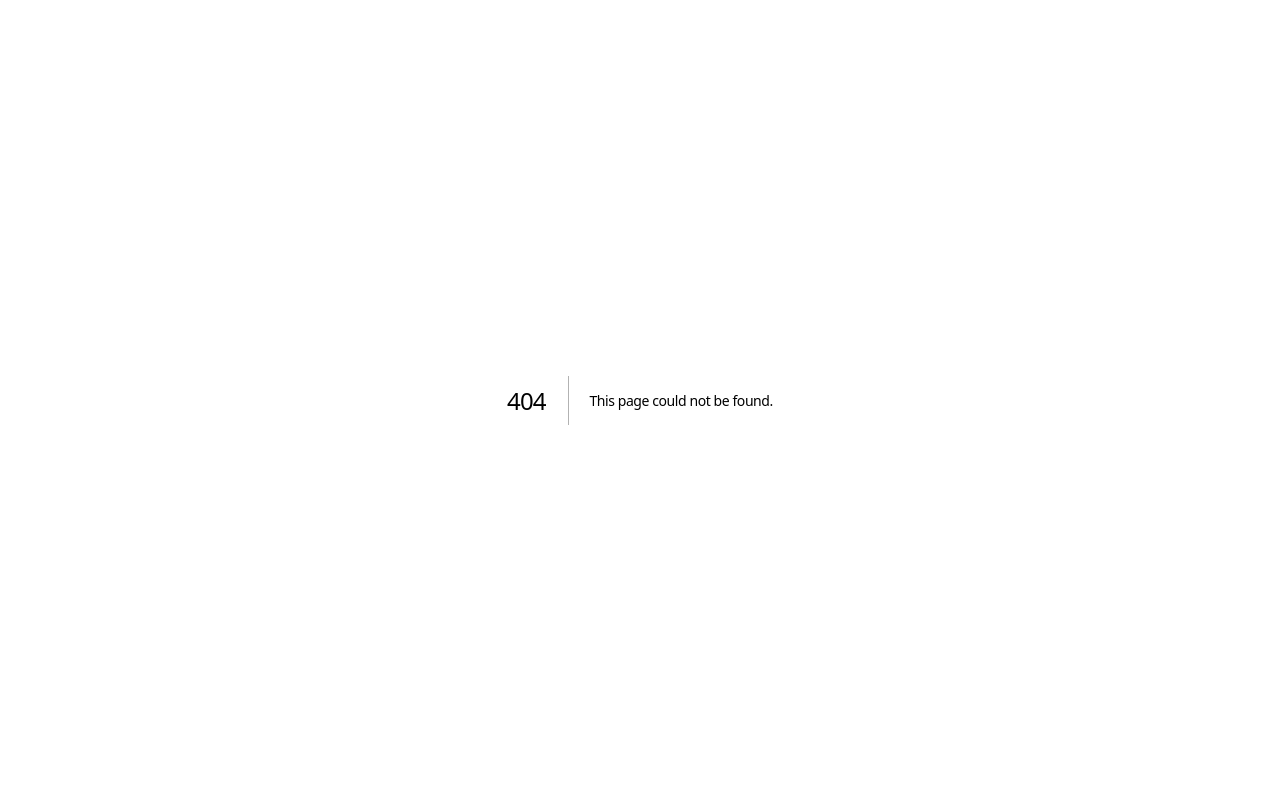
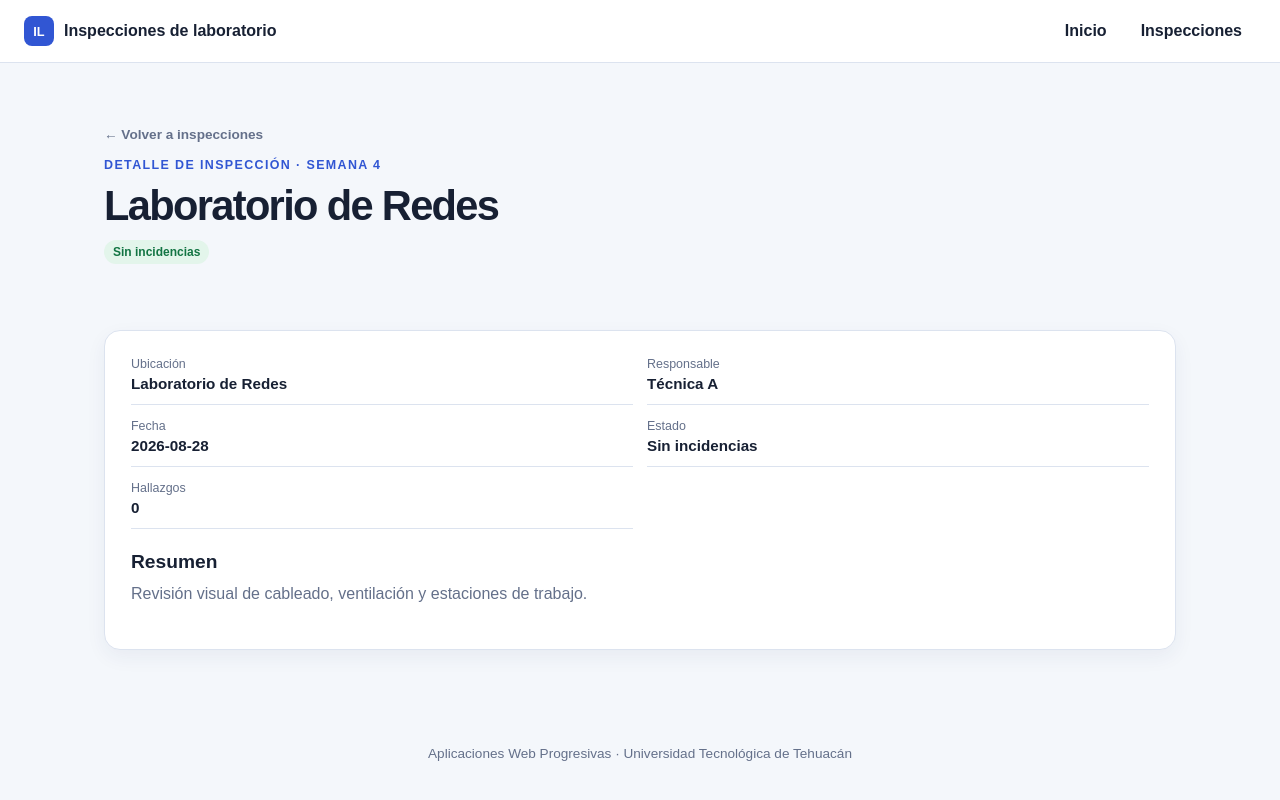
Before and after one commit to oma4r6464/pwa-inspecciones-sixto-lazaro-kevin-omar, a Next.js app: page /inspecciones/inspection-001 in a window 1280 px wide. Before the commit this address had no page. Built offline with nearby package versions, Linux system fonts and the light colour scheme.

Commit message:
feat(semana-04): ruta SSR de detalle de inspección (#9)

```diff
--- a/scripts/verify.mjs
+++ b/scripts/verify.mjs
@@ -17,7 +17,9 @@ const required = [
   "src/lib/pwa/register-service-worker.ts",
   "docs/cache-strategy.md",
   "tests/service-worker.spec.ts",
-  "tests/offline.spec.ts"
+  "tests/offline.spec.ts",
+  "src/app/inspecciones/[id]/page.tsx",
+  "tests/rendering.spec.ts"
 ];
 
 const missing = required.filter((file) => !existsSync(resolve(root, file)));
--- a/src/app/globals.css
+++ b/src/app/globals.css
@@ -201,3 +201,34 @@ dd { font-size: .82rem; font-weight: 700; margin: 0; text-align: right; }
   font-size: .8rem; margin-top: 18px; text-decoration: underline;
 }
 .clear-all-link:hover { color: var(--accent); }
+
+.detail-link {
+  color: var(--accent); display: inline-block; font-size: .82rem;
+  font-weight: 700; margin-top: 16px; text-decoration: none;
+}
+.detail-link:hover { text-decoration: underline; }
+
+.detail-back-link {
+  color: var(--muted); display: inline-block; font-size: .85rem;
+  font-weight: 700; margin: 24px 0 16px; text-decoration: none;
+}
+.detail-back-link:hover { color: var(--accent); }
+
+.detail-hero { margin-bottom: 28px; }
+.detail-hero .eyebrow { color: var(--accent); }
+.detail-hero h1 { font-size: clamp(1.7rem, 4vw, 2.6rem); margin-bottom: 12px; }
+
+.detail-card {
+  background: var(--surface); border: 1px solid var(--line); border-radius: 16px;
+  box-shadow: 0 7px 20px rgba(36, 55, 95, .06); padding: 26px;
+}
+.detail-meta { border-top: none; display: grid; gap: 14px; grid-template-columns: repeat(2, minmax(0, 1fr)); margin: 0; padding-top: 0; }
+.detail-meta div { border-bottom: 1px solid var(--line); display: flex; flex-direction: column; gap: 4px; justify-content: flex-start; margin: 0; padding-bottom: 12px; }
+.detail-meta dt { font-size: .78rem; }
+.detail-meta dd { font-size: .95rem; text-align: left; }
+.detail-summary { margin-top: 22px; }
+.detail-summary p { color: var(--muted); line-height: 1.6; }
+
+@media (max-width: 760px) {
+  .detail-meta { grid-template-columns: 1fr; }
+}
--- /dev/null
+++ b/src/app/inspecciones/[id]/page.tsx
@@ -0,0 +1,86 @@
+import type { Metadata } from "next";
+import Link from "next/link";
+import { notFound } from "next/navigation";
+import { inspections } from "../../../lib/data/inspections";
+import { AppShell } from "../../../components/app-shell";
+
+type InspectionDetailPageProps = {
+  params: { id: string };
+};
+
+function findInspection(id: string) {
+  return inspections.find((item) => item.id === id);
+}
+
+export function generateMetadata({ params }: InspectionDetailPageProps): Metadata {
+  const inspection = findInspection(params.id);
+
+  if (!inspection) {
+    return { title: "Inspección no encontrada" };
+  }
+
+  return {
+    title: `${inspection.location} · Detalle de inspección`,
+    description: inspection.summary
+  };
+}
+
+export default function InspectionDetailPage({ params }: InspectionDetailPageProps) {
+  const inspection = findInspection(params.id);
+
+  if (!inspection) {
+    notFound();
+  }
+
+  return (
+    <AppShell>
+      <div className="page-shell">
+        <Link href="/" className="detail-back-link">
+          ← Volver a inspecciones
+        </Link>
+
+        <header className="detail-hero">
+          <p className="eyebrow">Detalle de inspección · Semana 4</p>
+          <h1>{inspection.location}</h1>
+          <span className={`badge badge-${inspection.status}`}>{inspection.statusLabel}</span>
+        </header>
+
+        <section aria-labelledby="detail-heading" className="content-section">
+          <h2 id="detail-heading" className="sr-only">
+            Información de la inspección
+          </h2>
+
+          <div className="detail-card">
+            <dl className="detail-meta">
+              <div>
+                <dt>Ubicación</dt>
+                <dd>{inspection.location}</dd>
+              </div>
+              <div>
+                <dt>Responsable</dt>
+                <dd>{inspection.inspector}</dd>
+              </div>
+              <div>
+                <dt>Fecha</dt>
+                <dd>{inspection.date}</dd>
+              </div>
+              <div>
+                <dt>Estado</dt>
+                <dd>{inspection.statusLabel}</dd>
+              </div>
+              <div>
+                <dt>Hallazgos</dt>
+                <dd>{inspection.findings}</dd>
+              </div>
+            </dl>
+
+            <div className="detail-summary">
+              <h3>Resumen</h3>
+              <p>{inspection.summary}</p>
+            </div>
+          </div>
+        </section>
+      </div>
+    </AppShell>
+  );
+}
--- a/src/app/page.tsx
+++ b/src/app/page.tsx
@@ -1,6 +1,7 @@
 "use client";
 
 import { FormEvent, useEffect, useRef, useState } from "react";
+import Link from "next/link";
 import { inspections as syntheticInspections, type Inspection, type InspectionStatus } from "../lib/data/inspections";
 import { AppShell, EmptyState, ErrorState, LoadingState } from "../components/app-shell";
 
@@ -261,6 +262,9 @@ export default function HomePage() {
                         <dd>{inspection.findings}</dd>
                       </div>
                     </dl>
+                    <Link href={`/inspecciones/${inspection.id}`} className="detail-link">
+                      Ver detalle →
+                    </Link>
                   </article>
                 ))}
               </div>
```
Also changed, not shown: scripts/run-rendering-spec.mjs (added, +22 -0 lines), 2 other files (tests, documents, lock files or other folders).
